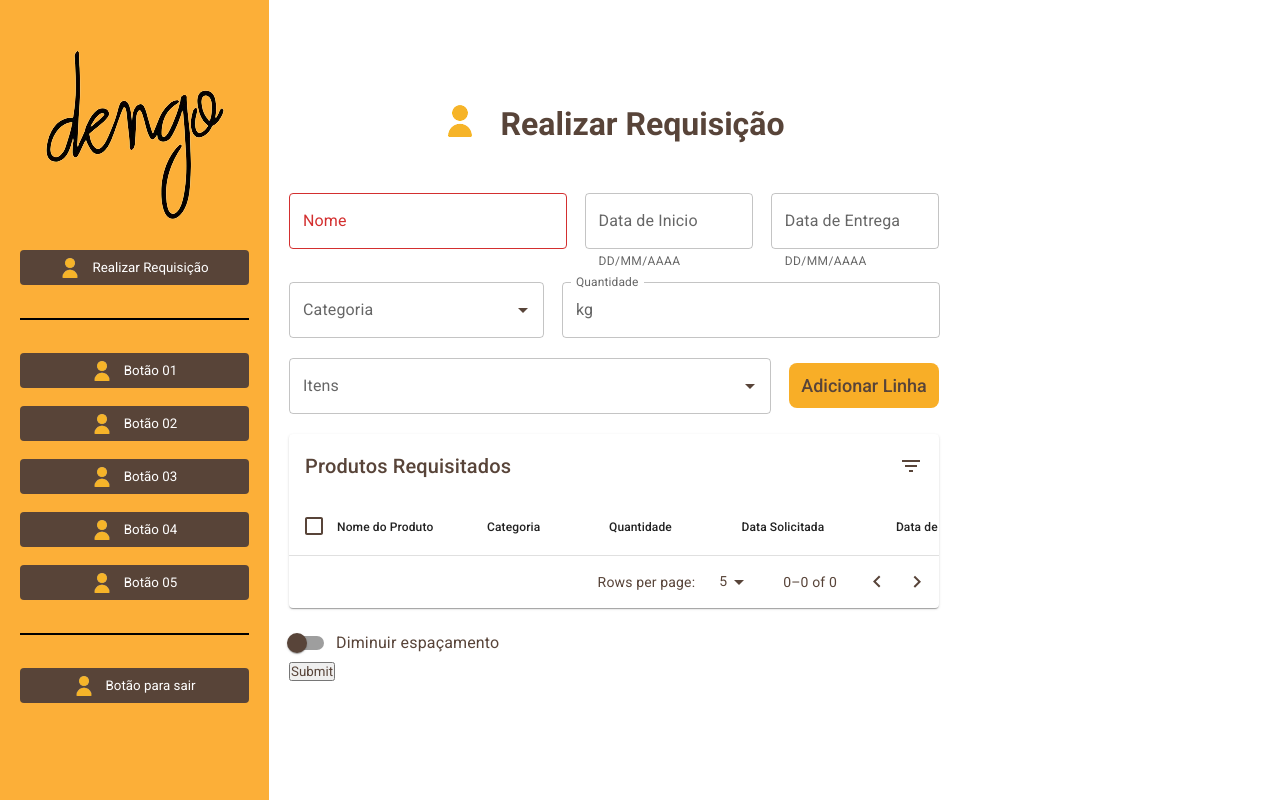
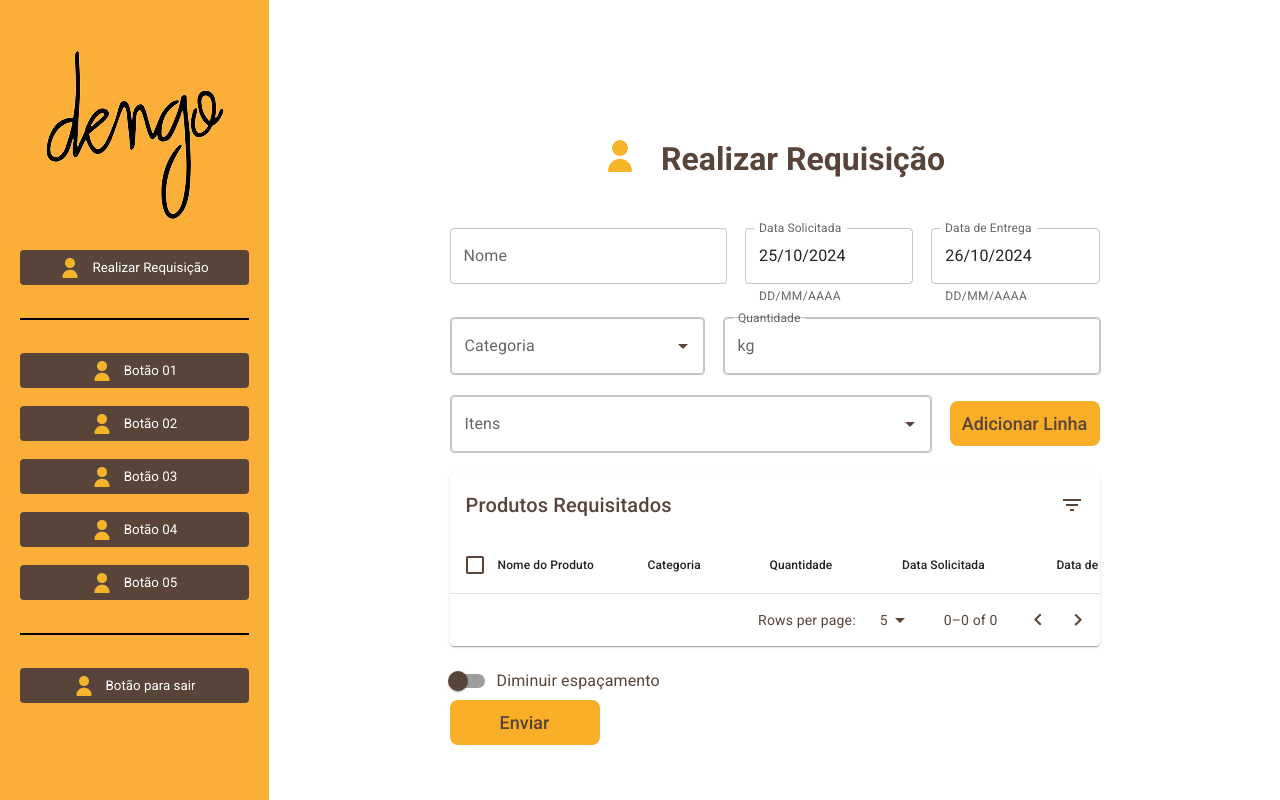
Before and after one commit to RodrigoPereir4/KRSmartReq-FullStack, a Next.js app in the folder frontend/: page /requisicao in a window 1280 px wide. Built offline with nearby package versions, Linux system fonts and the light colour scheme.

Commit message:
[ADD] Verificações para campos vazios e preenchidos.

```diff
--- a/frontend/app/requisicao/page.js
+++ b/frontend/app/requisicao/page.js
@@ -38,6 +38,50 @@ const InputContainer = styled.div`
 
 export default function Requisicao(){
 
+    const {
+        tableHeader,
+        rows,
+        setRows,
+        nome,
+        setNome,
+        dataSolicitada,
+        setDataSolicitada,
+        dataEntrega,
+        setDataEntrega,
+        categoria,
+        setCategoria,
+        inputCategoriaValue,
+        setInputCategoriaValue,
+        quantidade,
+        setQuantidade,
+        item,
+        setItem,
+        inputItemValue,
+        setInputItemValue,
+        handleAddRow,
+        verificarAtributosNullos,
+        handleDeleteRow,
+        handleNomeChange,
+        handleDataSolicitadaChange,
+        handleDataEntregaChange,
+        handleQuantidadeChange,
+        handleCategoriaValueChange,
+        handleInputCategoriaValueChange,
+        handleItemValueChange,
+        handleInputItemValueChange,
+        handleSubmit,
+        erros,
+        setErros,
+        preenchidos,
+        setPreenchidos
+    } = useRequisicao();
+
+    function testListarItensCategoria(){
+        return ['2', '3'];
+    }
+
+    /*
+    //PRODUTO ---------------------------------
     const [produto, setProduto] = useState('');
     const [inputProductValue, setInputProductValue] = useState('');
 
@@ -52,6 +96,7 @@ export default function Requisicao(){
         setInputProductValue(newInputValue);
     };
 
+    //CATEGORIA ---------------------------------
     const [categoria, setCategoria] = useState('');
     const [inputCategoriaValue, setInputCategoriaValue] = useState('');
 
@@ -66,64 +111,35 @@ export default function Requisicao(){
         setInputCategoriaValue(newInputValue);
     };
 
-    const {
-        tableHeader,
-        rows,
-        setRows,
-        name,
-        setName,
-        calories,
-        setCalories,
-        fat,
-        setFat,
-        carbs,
-        setCarbs,
-        protein,
-        setProtein,
-        handleAddRow,
-        verificarAtributosNullos,
-        handleDeleteRow,
-        handleNameChange,
-        handleCaloriesChange,
-        handleFatChange,
-        handleCarbsChange,
-        handleProteinChange,
-        handleSubmit
-    } = useRequisicao();
+    //DATE PICKER ---------------------------------
 
-    function testListarItensCategoria(){
-        return ['2', '3'];
-    }
-
-    //DATE PICKER ---------------------------------
-    const [dataInicio, setDataInicio] = useState(null);
+    const [dataSolicitada, setDataSolicitada] = useState(null);
     const [dataEntrega, setDataEntrega] = useState(null);
 
-    const handleDataInicioChange = (newValue) => {
-        setDataInicio(newValue);
+    const handleDataSolicitadaChange = (newValue) => {
+        setDataSolicitada(newValue);
     }
 
     const handleDataEntregaChange = (newValue) => {
-        if(newValue.isBefore(dataInicio)){
-            setDataInicio(newValue);
+        if(newValue.isBefore(dataSolicitada)){
+            setDataSolicitada(newValue);
             alert("Selecione uma data de entrega válida! Depois ou igual a inicial.")
         } else{
             setDataEntrega(newValue);
         }
     }
-
-    const formatDate = (date) => {
-      if (!date) return '';
-      return format(date, 'dd/MM/yyyy'); // Formata a data
-    };
+    */
 
     //TEST MUDANDO TABELA
     const param = ['name', 'calories', 'fat', 'carbs'];
 
+    const today = dayjs();
+    const tomorrow = dayjs().add(1, 'day');
+
     return(
         <div style={{display:"flex"}}>
             <Navbar/>
-            <div style={{padding: 20}}>
+            <div style={{padding: 20, margin: "auto"}}>
                 <div style={{display:"flex", justifyContent:"center", gap:25, marginTop: 85, marginBottom:50}}>
                     <Image src={userImage}/>
                     <h1>Realizar Requisição</h1>
@@ -131,20 +147,22 @@ export default function Requisicao(){
                 <form onSubmit={handleSubmit} style={{display:"flex", flexWrap:"wrap", maxWidth:650}}>
 
                     <InputContainer>
-                        <TextField
+                        <TextField style={{margin: 0+"px"}}
                             id="nome-input"
-                            value={name}
-                            onChange={handleNameChange}
+                            value={nome}
+                            onChange={handleNomeChange}
                             label="Nome"
-                            error
+
+                            color={erros.includes('Nome') ? 'error' : preenchidos.includes('Nome') ? 'success' : 'secondary'}
                         />
 
                         <LocalizationProvider dateAdapter={AdapterDayjs} adapterLocale="en-gb">
                                 <DatePicker
-                                    id="data-inicio"
-                                    label="Data de Inicio"
-                                    value={dataInicio}
-                                    onChange={handleDataInicioChange}
+                                    id="data-solicitada"
+                                    label="Data Solicitada"
+                                    defaultValue={today}
+                                    value={dataSolicitada}
+                                    onChange={handleDataSolicitadaChange}
                                     slotProps={{
                                         textField: {
                                         helperText: 'DD/MM/AAAA',
@@ -157,11 +175,12 @@ export default function Requisicao(){
                             <DatePicker
                                 id="data-entrega"
                                 label="Data de Entrega"
+                                defaultValue={tomorrow}
                                 value={dataEntrega}
                                 onChange={handleDataEntregaChange}
                                 slotProps={{
                                     textField: {
-                                    helperText: 'DD/MM/AAAA',
+                                        helperText: 'DD/MM/AAAA',
                                     },
                                 }}
                             />
@@ -173,7 +192,20 @@ export default function Requisicao(){
                     <InputContainer>
 
                         <ComboBox
-                            sx={{ width: 255 }}
+                            sx={{
+                                width: 255,
+                                border: erros.includes('Categoria') ? '1px solid red' : preenchidos.includes('Quantidade') ? '1px solid green' : "1px solid rgba(0, 0, 0, 0.23)",
+                                borderRadius: 1,
+
+                               '& .MuiOutlinedInput-root': {
+                                '&.Mui-focused .MuiOutlinedInput-notchedOutline': {
+                                    border: erros.includes('Categoria') ? '2px solid red' : preenchidos.includes('Quantidade') ? '2px solid green' : "1px solid rgba(0, 0, 0, 0.23)",
+                                    span: {
+                                        color: erros.includes('Categoria') ? 'red' : preenchidos.includes('Quantidade') ? 'green' : "rgba(0, 0, 0, 0.23)"
+                                    }
+                                },
+                            },
+                            }}
                             label="Categoria"
                             listarItens={testListarItensCategoria}
                             value={categoria}
@@ -183,27 +215,47 @@ export default function Requisicao(){
                         />
 
                         <TextField style={{margin: 0+"px"}}
-                            sx={{ width: 378 }}
+                            sx={{
+                                width: 378,
+                                border: erros.includes('Categoria') ? '1px solid red' : preenchidos.includes('Quantidade') ? '1px solid green' : "1px solid rgba(0, 0, 0, 0.23)",
+                                borderRadius: 1
+                            }}
+                            value={quantidade}
                             label="Quantidade"
                             type="number"
+                            onChange={handleQuantidadeChange}
                             slotProps={{
                                 input: {
                                 startAdornment: <InputAdornment position="start">kg</InputAdornment>,
                                 },
                             }}
+                            color={erros.includes('Quantidade') ? 'error' : preenchidos.includes('Quantidade') ? 'success' : 'secondary'}
                         />
                     </InputContainer>
 
                     <InputContainer style={{alignItems: "center"}}>
                         <ComboBox
-                            sx={{ width: 482}}
+                            sx={{
+                                width: 482,
+                                border: erros.includes('Item') ? '1px solid red' : preenchidos.includes('Item') ? '1px solid green' : "1px solid rgba(0, 0, 0, 0.23)",
+                                borderRadius: 1,
+
+                               '& .MuiOutlinedInput-root': {
+                                '&.Mui-focused .MuiOutlinedInput-notchedOutline': {
+                                    border: erros.includes('Item') ? '2px solid red' : preenchidos.includes('Item') ? '2px solid green' : "1px solid rgba(0, 0, 0, 0.23)",
+                                    span: {
+                                        color: "green"
+                                    }
+                                },
+                            },
+                            }}
                             label="Itens"
                             listarItens={listarItensComboBox}
-                            value={produto}
-                            inputValue={inputProductValue}
+                            value={item}
+                            inputValue={inputItemValue}
                             categoria={categoria}
-                            handleValueChange={handleProductValueChange}
-                            handleInputValueChange={handleInputProductValueChange}
+                            handleValueChange={handleItemValueChange}
+                            handleInputValueChange={handleInputItemValueChange}
                         />
 
                         <BotaoPersonalizado type="button" onClick={handleAddRow} text="Adicionar Linha" color="amarelo"/>
@@ -217,7 +269,7 @@ export default function Requisicao(){
                         onDeleteRow={handleDeleteRow}
                         fontHeader={12}
                         />
-                    <button type="submit">Submit</button>
+                    <BotaoPersonalizado type="submit" text="Enviar" color="amarelo"/>
                 </form>
             </div>
         </div>
```
